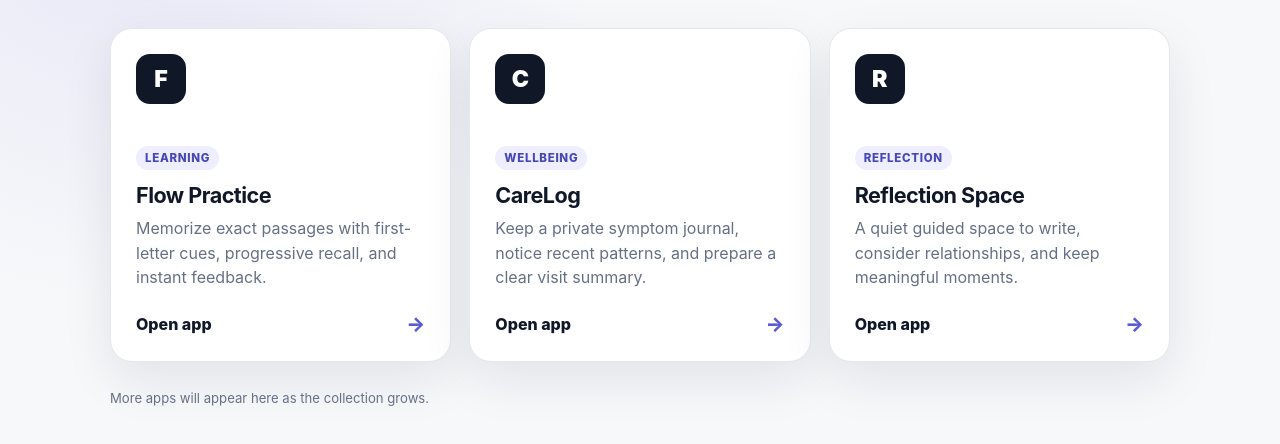
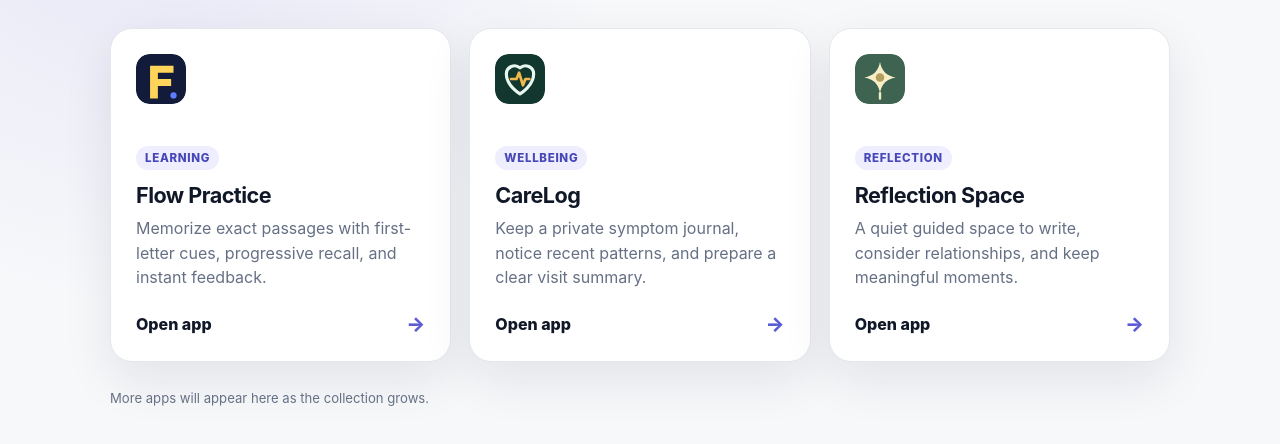
Before and after one commit to alireza1220/apps, a plain HTML site: page site/index.html in a window 1280 px wide. Shown: the part 174-618 px from the top of the page. Drawn offline with Linux system fonts and the light colour scheme.

Commit message:
Add logos for each app

```diff
--- a/flow-practice-site/scripts/build-worker.mjs
+++ b/flow-practice-site/scripts/build-worker.mjs
@@ -3,9 +3,11 @@ import { resolve } from 'node:path';
 
 const root = resolve(import.meta.dirname, '..');
 const html = await readFile(resolve(root, 'dist/index.html'), 'utf8');
+const logo = await readFile(resolve(root, 'dist/logo.svg'), 'utf8');
 const manifest = await readFile(resolve(root, '.openai/hosting.json'), 'utf8');
 
 const worker = `const page = ${JSON.stringify(html)};
+const logo = ${JSON.stringify(logo)};
 
 const securityHeaders = {
   'content-security-policy': "default-src 'self'; script-src 'unsafe-inline'; style-src 'unsafe-inline'; connect-src 'self'; img-src 'self' data:; base-uri 'none'; form-action 'none'; frame-ancestors 'self'",
@@ -64,6 +66,9 @@ export default {
     if (request.method === 'GET' && (url.pathname === '/' || url.pathname === '/index.html')) {
       return new Response(page, { headers: { ...securityHeaders, 'content-type': 'text/html; charset=utf-8' } });
     }
+    if (request.method === 'GET' && url.pathname === '/logo.svg') {
+      return new Response(logo, { headers: { ...securityHeaders, 'content-type': 'image/svg+xml; charset=utf-8', 'cache-control': 'public, max-age=86400' } });
+    }
     return new Response('Not found', { status: 404, headers: securityHeaders });
   }
 };
--- a/site/index.html
+++ b/site/index.html
@@ -98,17 +98,13 @@
     }
 
     .icon {
-      display: grid;
-      place-items: center;
       width: 50px;
       height: 50px;
       margin-bottom: 42px;
       border-radius: 14px;
-      color: #fff;
-      background: var(--ink);
-      font-size: 1.45rem;
-      font-weight: 900;
+      overflow: hidden;
     }
+    .icon img { display: block; width: 100%; height: 100%; }
 
     .tag {
       width: max-content;
@@ -161,7 +157,7 @@
 
     <section class="grid" aria-label="Available apps">
       <a class="card" href="./flow-practice-site/">
-        <div class="icon" aria-hidden="true">F</div>
+        <div class="icon"><img src="./assets/flow.svg" alt=""></div>
         <span class="tag">Learning</span>
         <h2>Flow Practice</h2>
         <p class="description">Memorize exact passages with first-letter cues, progressive recall, and instant feedback.</p>
@@ -169,7 +165,7 @@
       </a>
 
       <a class="card" href="./health-journal/">
-        <div class="icon" aria-hidden="true">C</div>
+        <div class="icon"><img src="./assets/carelog.svg" alt=""></div>
         <span class="tag">Wellbeing</span>
         <h2>CareLog</h2>
         <p class="description">Keep a private symptom journal, notice recent patterns, and prepare a clear visit summary.</p>
@@ -177,7 +173,7 @@
       </a>
 
       <a class="card" href="./reflection-space/">
-        <div class="icon" aria-hidden="true">R</div>
+        <div class="icon"><img src="./assets/reflection.svg" alt=""></div>
         <span class="tag">Reflection</span>
         <h2>Reflection Space</h2>
         <p class="description">A quiet guided space to write, consider relationships, and keep meaningful moments.</p>
```
Also changed, not shown: .github/workflows/pages.yml, flow-practice-site/dist/index.html, flow-practice-site/dist/logo.svg (added), flow-practice-site/dist/server/index.js, health-journal/dist/index.html, health-journal/dist/logo.svg (added), reflection-space/dist/index.html, reflection-space/dist/logo.svg (added), site/assets/carelog.svg (added), site/assets/flow.svg (added), site/assets/reflection.svg (added).
